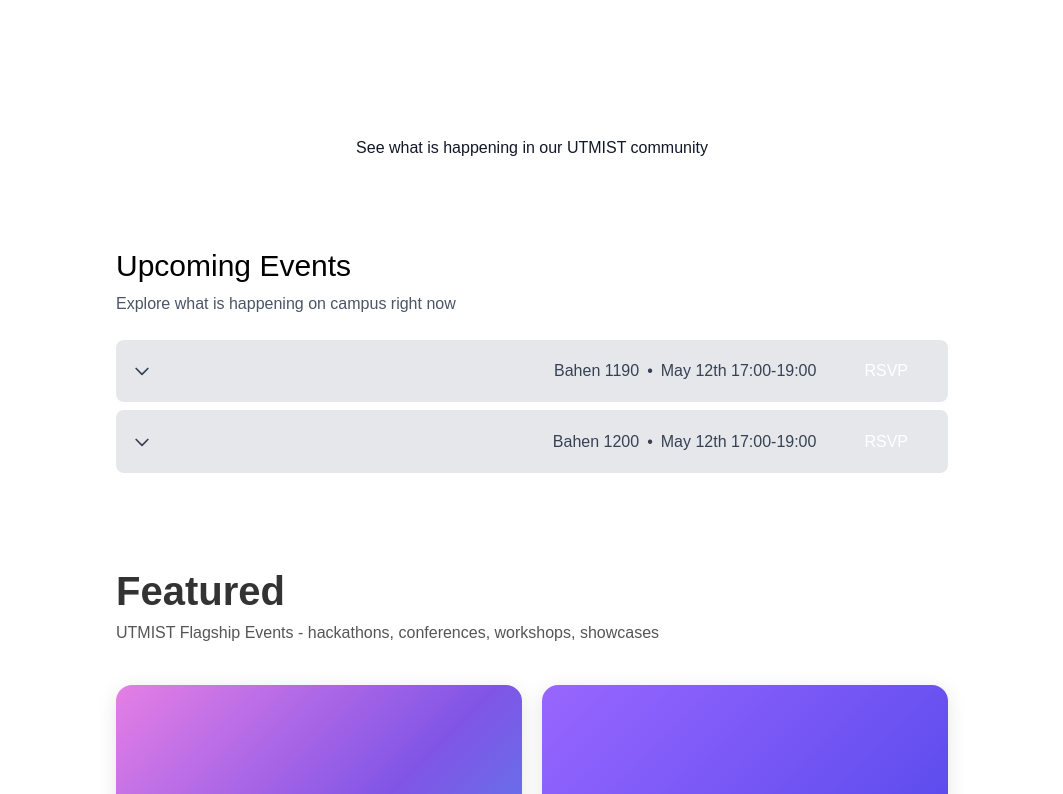
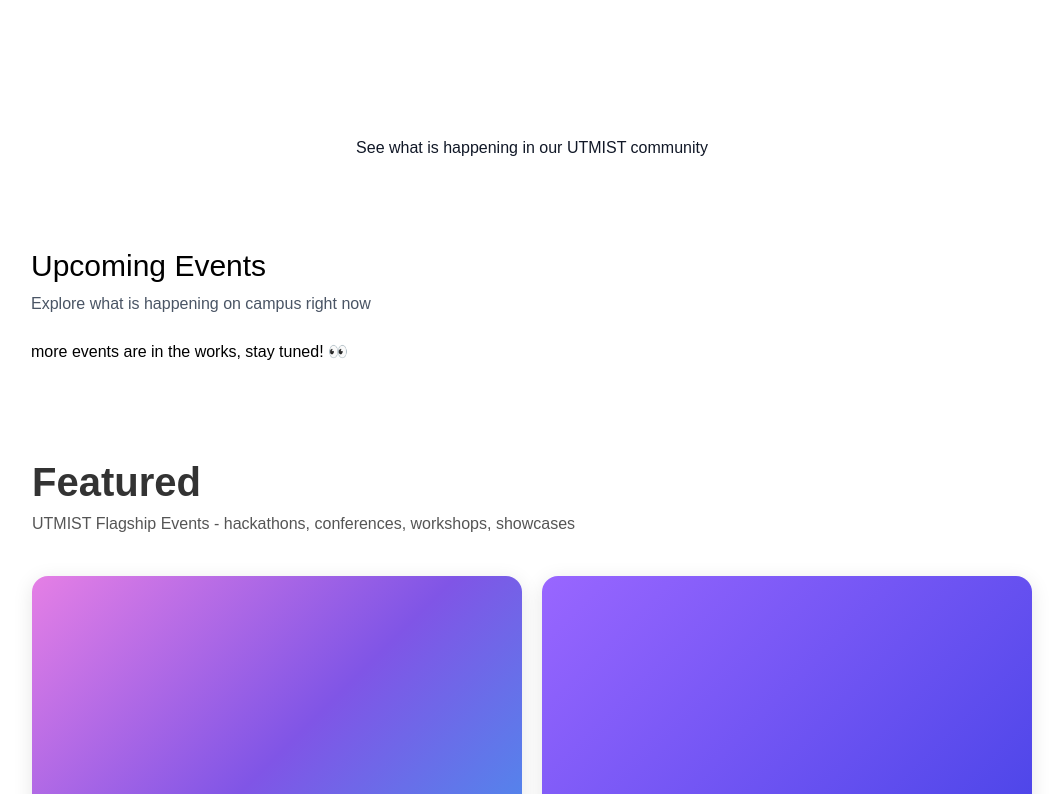
Before and after one commit to UTMIST/UTMIST, a Next.js app in the folder client/: page /events in a window 1280 px wide. Shown: the top 794 px of the page, without its empty margins (108-1171 px from the left). Built offline with nearby package versions, Linux system fonts and the light colour scheme.

Commit message:
Fixed events styling and commented out dummy events

```diff
--- a/client/src/app/events/page.tsx
+++ b/client/src/app/events/page.tsx
@@ -22,12 +22,13 @@
             See what is happening in our UTMIST community
           </p>
          </div>
-    <div className="p-6 rounded-lg px-56">
+    <div className="upcoming-events-container p-6 rounded-lg">
       <h2 className="text-3xl mb-2 text-black tracking-[-3%]">Upcoming Events</h2>
       <p className="text-gray-600 mb-6">Explore what is happening on campus right now</p>
 
-      <div className="space-y-2">
-        {events.map(event => (
+      <div className="text-black space-y-2">
+          more events are in the works, stay tuned! 👀
+        {/* {events.map(event => (
           <div key={event.id} className="bg-gray-200 rounded-lg p-4 flex items-center justify-between">
             <div className="flex items-center space-x-3">
               <svg
@@ -56,7 +57,7 @@
               </button>
             </div>
           </div>
-        ))}
+        ))} */}
       </div>
     </div>
 
--- a/client/src/styles/events.css
+++ b/client/src/styles/events.css
@@ -30,9 +30,8 @@
 /* events.css */
 
 .upcoming-events-container {
-    max-width: 1200px;
+    max-width: 1050px;
     margin: 0 auto;
-    padding: 1rem;
   }
 
   .upcoming-events-title {
@@ -105,12 +104,20 @@
     font-weight: 200;
     margin-left: 1.5rem;
     cursor: pointer;
+    transition: opacity 0.2s ease-in-out, transform 0.2s ease-in-out;
+  }
+
+  .rsvp-button:hover{
+    opacity: 0.9;
+    transform: scale(1.05) ;
   }
 
 /* FeaturedSection.css */
 
 .featured-section {
-    padding: 4rem 14rem;
+    padding: 4rem 0rem;
+    margin: 0 auto;
+    max-width: 1000px;
   }
 
   .featured-container {
```
